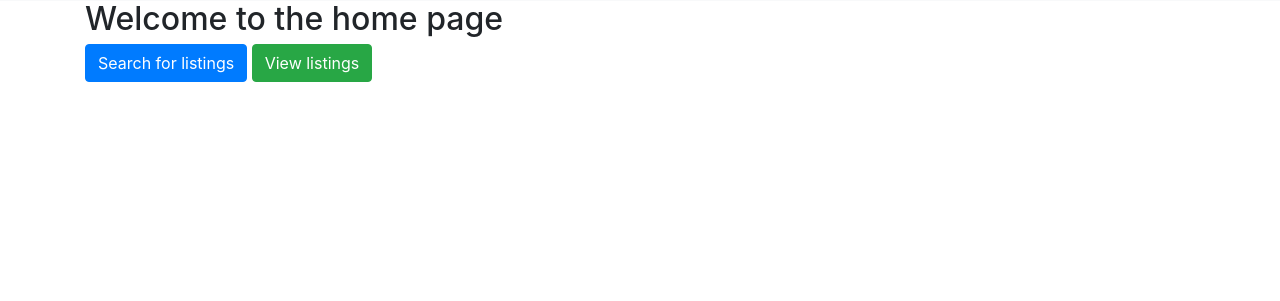
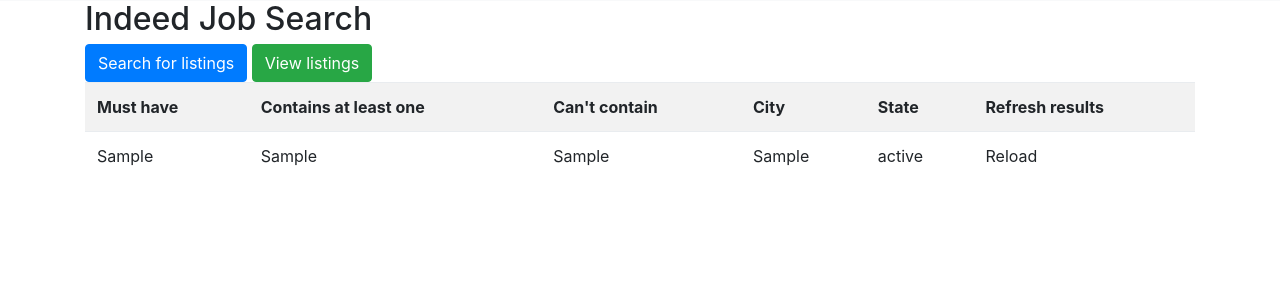
Before and after one commit to NoahLE/GMOOH, a Django app: page /indeed/ in a window 1280 px wide. Shown: the part 55-356 px from the top of the page. Run offline with Django 3.2, Linux system fonts and the light colour scheme; tables that the repository leaves empty hold one stand-in row (values such as "Sample post"); some libraries are stand-ins or nearby versions.

Commit message:
Added a table to the index page to show previously done searches (this will allow refreshing of results later).

```diff
--- a/gmooh/gmooh/templates/indeed_api/index.html
+++ b/gmooh/gmooh/templates/indeed_api/index.html
@@ -1,18 +1,35 @@
 {% extends 'base.html' %}
 
 {% block content %}
-    <h2>Welcome to the home page</h2>
+    <h2>Indeed Job Search</h2>
 
     <a href="{% url 'indeed:search' %}">
         <button type="button" class="btn btn-primary">Search for listings</button>
     </a>
 
-{#    <a href="">#}
-{#        <button type="button" class="btn btn-primary">Placeholder</button>#}
-{#    </a>#}
-
     <a href="{% url 'indeed:results' %}">
         <button type="button" class="btn btn-success">View listings</button>
     </a>
 
+    <table class="table table-striped">
+        <tr>
+            <th>Must have</th>
+            <th>Contains at least one</th>
+            <th>Can't contain</th>
+            <th>City</th>
+            <th>State</th>
+            <th>Refresh results</th>
+        </tr>
+        {% for search in searches %}
+            <tr>
+                <td>{{ search.search_must_contain }}</td>
+                <td>{{ search.search_at_least_one }}</td>
+                <td>{{ search.search_cant_contain }}</td>
+                <td>{{ search.city }}</td>
+                <td>{{ search.state }}</td>
+                <td>Reload </td>
+            </tr>
+        {% endfor %}
+    </table>
+
 {% endblock content %}
--- a/gmooh/indeed_api/models.py
+++ b/gmooh/indeed_api/models.py
@@ -285,8 +285,6 @@
     def return_datetime(self):
         return datetime.datetime.strptime(self.date, "%a, %d %b %Y %H:%M:%S %Z")
 
-        # self.date = Mon, 20 Nov 2017 02:42:15 GMT
-
     def __str__(self):
         return self.job_title
 
--- a/gmooh/indeed_api/views.py
+++ b/gmooh/indeed_api/views.py
@@ -8,10 +8,11 @@
 
 
 def index(request):
-    # Not sure which logic will go here yet
+
+    searches = JobAPI.objects.all()
 
     context = {
-        "api_url": ":D"
+        "searches": searches,
     }
 
     return render(request, 'indeed_api/index.html', context=context)
@@ -66,8 +67,7 @@
     # if post - filter by categories
 
     context = {
-        'woof': 'dog',
-        'jobs': jobs
+        'jobs': jobs,
     }
 
     return render(request, template_name='indeed_api/results.html', context=context)
```
Also changed, not shown: gmooh/indeed_api/utils/api_runner.py (+7 -5 lines).
